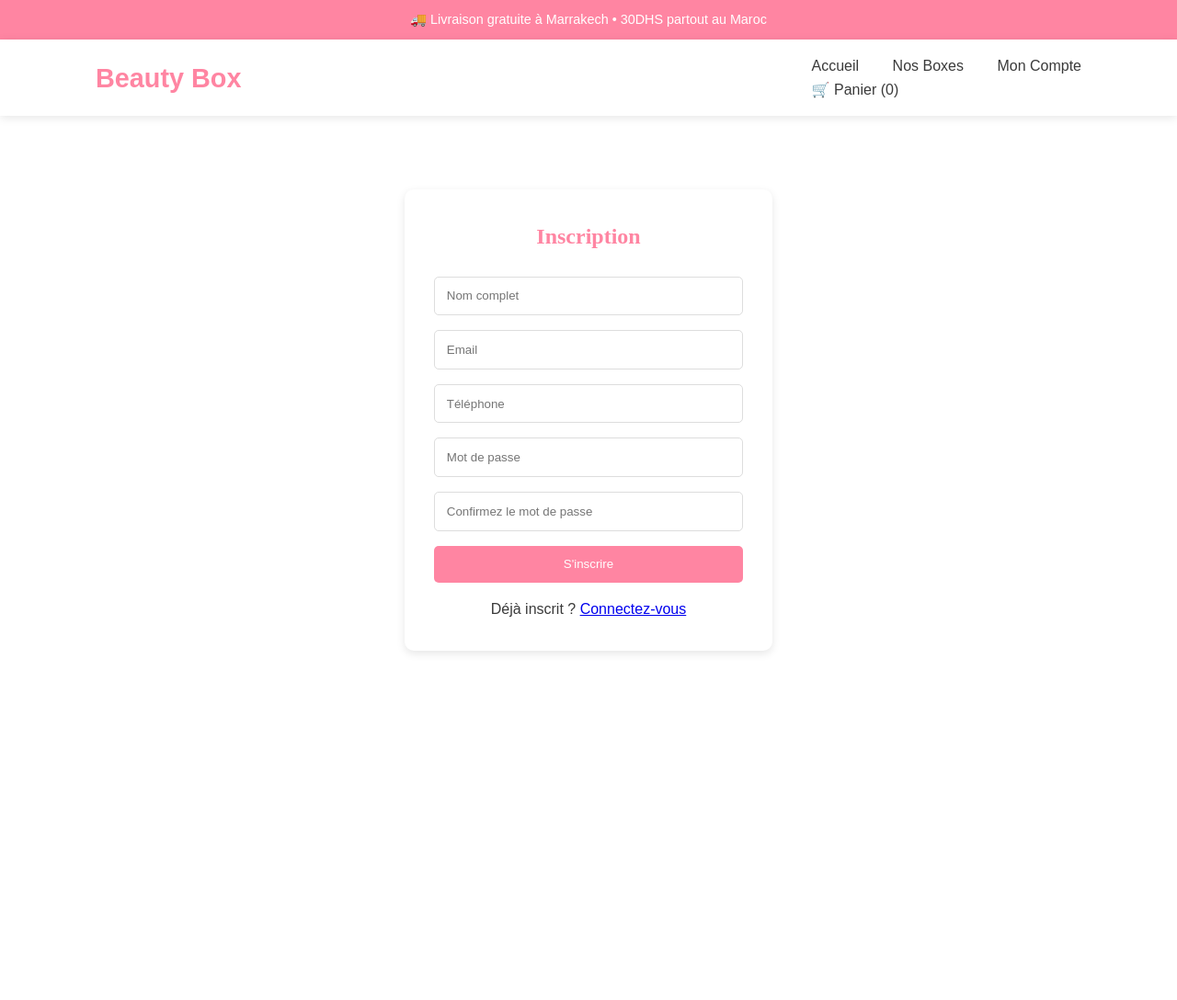
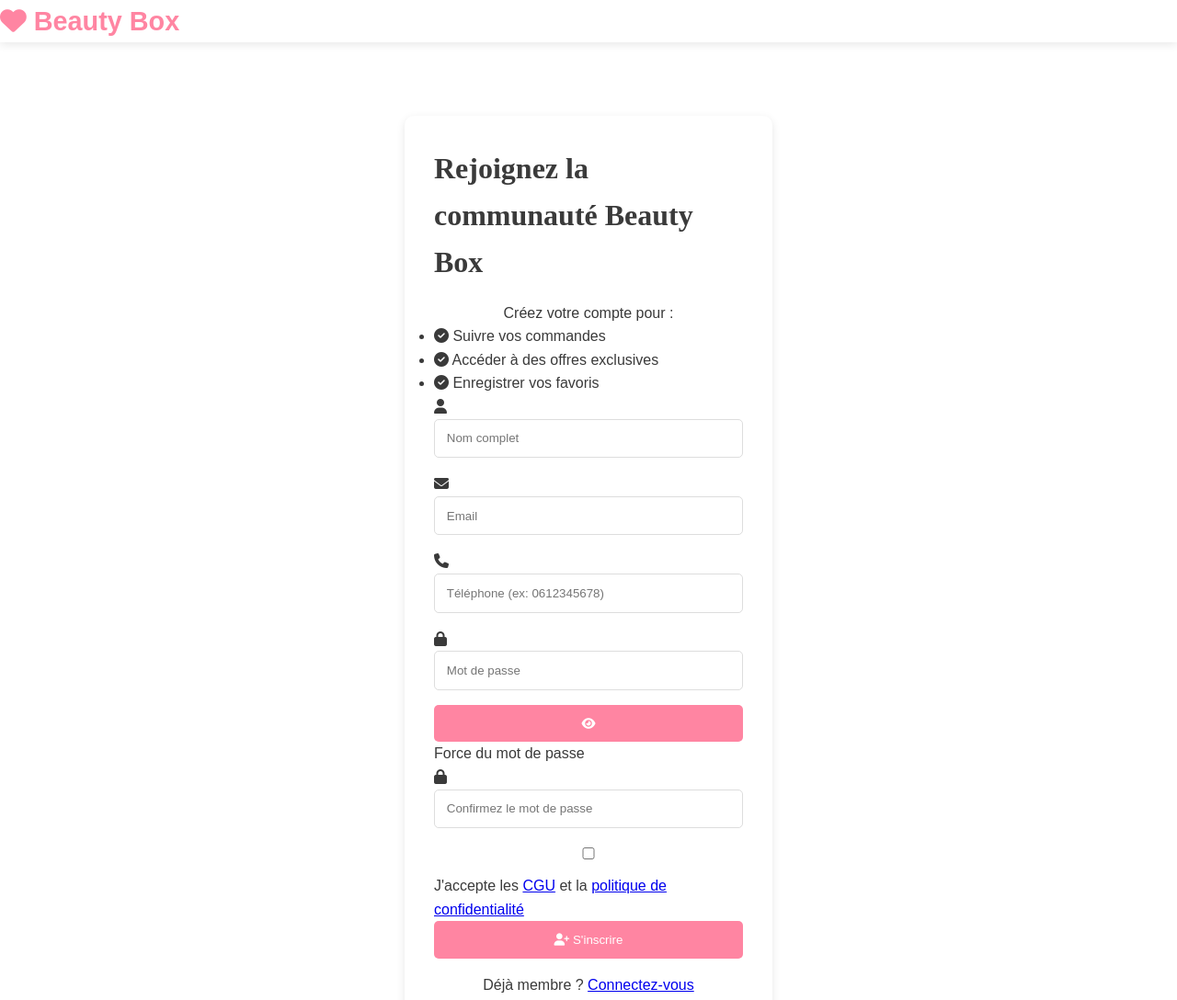
Before and after one commit to Yasmina-MH/beauty-box-maroc, a plain HTML site: page html/auth/register.html in a window 1280 px wide. Shown: the top 1088 px of the page at 92% size. Before the commit the page ends 800 px from the top, so only its background shows below. Drawn offline with Linux system fonts and the light colour scheme; files that its build step writes are made by us from their sources; files whose address does not match are found by name.

Commit message:
register.html

```diff
--- a/html/auth/register.html
+++ b/html/auth/register.html
@@ -6,46 +6,78 @@
     <title>Inscription | Beauty Box</title>
     <link rel="stylesheet" href="../css/auth.css">
     <link rel="stylesheet" href="../css/style.css">
+    <link rel="stylesheet" href="https://cdnjs.cloudflare.com/ajax/libs/font-awesome/6.4.0/css/all.min.css">
 </head>
 <body>
-    <div class="delivery-banner">
-        🚚 Livraison gratuite à Marrakech • 30DHS partout au Maroc
-    </div>
-
-    <header>
-        <nav>
-            <a href="../index.html" class="logo">Beauty Box</a>
-            <div class="nav-links">
-                <a href="../index.html">Accueil</a>
-                <a href="../products.html">Nos Boxes</a>
-                <a href="login.html">Mon Compte</a>
-                <a href="../cart.html" class="cart-link">
-                    🛒 Panier (<span id="cart-count">0</span>)
-                </a>
-            </div>
-        </nav>
+    <header class="auth-header">
+        <a href="../index.html" class="logo">
+            <i class="fas fa-heart"></i> Beauty Box
+        </a>
     </header>
 
-    <main>
+    <main class="auth-main">
         <div class="auth-container">
-            <h2>Inscription</h2>
-            <form id="register-form">
-                <input type="text" placeholder="Nom complet" required>
-                <input type="email" placeholder="Email" required>
-                <input type="tel" placeholder="Téléphone" required>
-                <input type="password" placeholder="Mot de passe" required>
-                <input type="password" placeholder="Confirmez le mot de passe" required>
-                <button type="submit">S'inscrire</button>
-            </form>
-            <p>Déjà inscrit ? <a href="login.html">Connectez-vous</a></p>
+            <div class="auth-welcome">
+                <h1>Rejoignez la communauté Beauty Box</h1>
+                <p>Créez votre compte pour :</p>
+                <ul class="auth-benefits">
+                    <li><i class="fas fa-check-circle"></i> Suivre vos commandes</li>
+                    <li><i class="fas fa-check-circle"></i> Accéder à des offres exclusives</li>
+                    <li><i class="fas fa-check-circle"></i> Enregistrer vos favoris</li>
+                </ul>
+            </div>
+
+            <div class="auth-form-container">
+                <form id="register-form" class="auth-form">
+                    <div class="input-group">
+                        <i class="fas fa-user"></i>
+                        <input type="text" placeholder="Nom complet" required>
+                    </div>
+
+                    <div class="input-group">
+                        <i class="fas fa-envelope"></i>
+                        <input type="email" placeholder="Email" required>
+                    </div>
+
+                    <div class="input-group">
+                        <i class="fas fa-phone"></i>
+                        <input type="tel" placeholder="Téléphone (ex: 0612345678)" pattern="[0]{1}[5-7]{1}[0-9]{8}" required>
+                    </div>
+
+                    <div class="input-group">
+                        <i class="fas fa-lock"></i>
+                        <input type="password" id="reg-password" placeholder="Mot de passe" required>
+                        <button type="button" class="toggle-password">
+                            <i class="fas fa-eye"></i>
+                        </button>
+                    </div>
+
+                    <div class="password-strength">
+                        <div class="strength-bar"></div>
+                        <span class="strength-text">Force du mot de passe</span>
+                    </div>
+
+                    <div class="input-group">
+                        <i class="fas fa-lock"></i>
+                        <input type="password" placeholder="Confirmez le mot de passe" required>
+                    </div>
+
+                    <div class="auth-terms">
+                        <input type="checkbox" id="terms" required>
+                        <label for="terms">J'accepte les <a href="#">CGU</a> et la <a href="#">politique de confidentialité</a></label>
+                    </div>
+
+                    <button type="submit" class="auth-btn">
+                        <i class="fas fa-user-plus"></i> S'inscrire
+                    </button>
+                </form>
+
+                <p class="auth-switch">
+                    Déjà membre ? <a href="login.html">Connectez-vous</a>
+                </p>
+            </div>
         </div>
     </main>
-
-    <footer>
-        <div class="footer-content">
-            <!-- Identique à index.html -->
-        </div>
-    </footer>
 
     <script src="../js/auth.js"></script>
     <script src="../js/main.js"></script>
```
